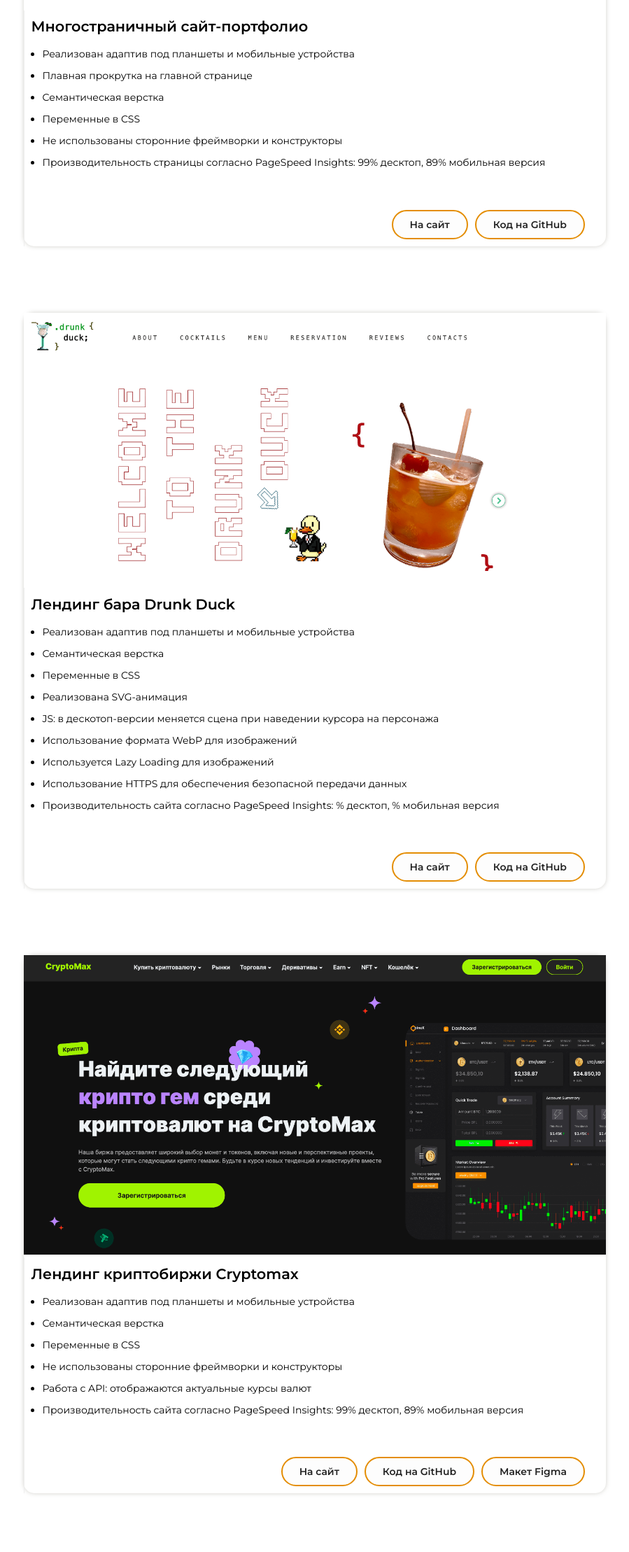
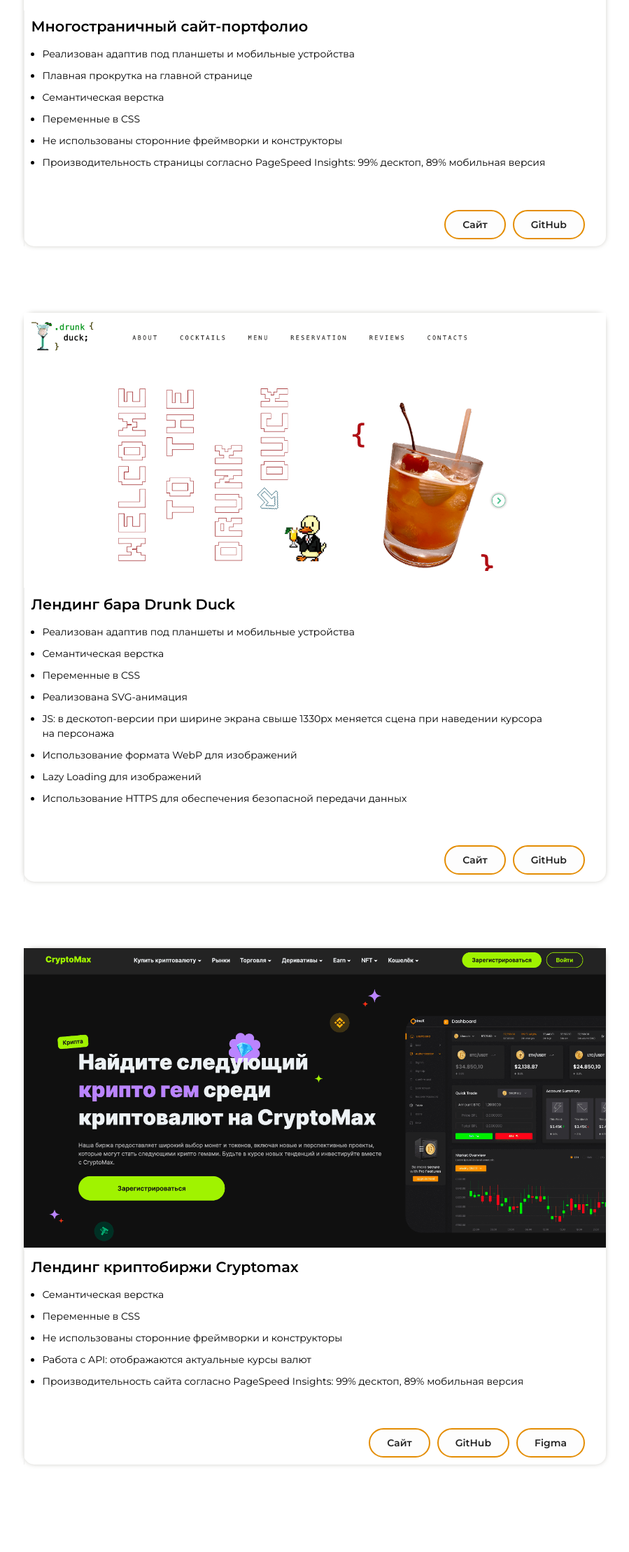
Before and after one commit to saltilo/saltilo, a plain HTML site: page htmldev.html in a window 1280 px wide. Shown: the part 1015-3233 px from the top of the page at 70% size, without its empty margins (43-942 px from the left). Drawn offline with Linux system fonts and the light colour scheme.

Commit message:
Add files via upload

```diff
--- a/htmldev.html
+++ b/htmldev.html
@@ -4,8 +4,6 @@
 <head>
   <meta charset="UTF-8">
   <meta name="viewport" content="width=device-width, initial-scale=1.0">
-   <meta name="description"
-    content="Кристина Тульцева: редактор, HTML-верстальщик и автор статей про IT и технологии">
   <title>HTML-верстальщик: Кристина Тульцева</title>
 </head>
 <link rel="stylesheet" href="./CSS/main.css">
@@ -75,18 +73,16 @@
     <div class="head-h2-description">
       <section class="text-text">
         <p>Упущенное, конечно, не наверстаю, а вот симпатичный сайт — запросто. Например, этот сайт-портфолио
-          сверстан с нуля без использования конструкторов и фреймворков.</p>
+          сверстан с нуля без использования конструкторов и фреймворков.</p>
 
         <p>Если хотите такой же —
           <a href="mailto:k.tultseva@gmail.com">пишите</a>, договоримся.
         </p>
-        <p>Изучала современную верстку на курсах Йонаса Шмедтманна на Udemy, курсах «ВебКадеми» и других ресурсах.
+        <p>Изучала современную верстку на курсах Йонаса Шмедтманна на Udemy, курсах «ВебКадеми» и других ресурсах.
           Верстала сайты для друзей.</p>
-        <p>Сейчас учусь на фронтенд-разработчика.</p>
+        <p>Сейчас учусь на фронтенд-разработчика.</p>
 
       </section>
-
-
 
 
     </div>
@@ -100,17 +96,16 @@
       <div class="site-card-item-description">
         <p>Многостраничный сайт-портфолио</p>
         <ul>
-          <li>Реализован адаптив под планшеты и мобильные устройства</li>
-          <li>Плавная прокрутка на главной странице</li>
+          <li>Реализован адаптив под планшеты и мобильные устройства</li>
+          <li>Плавная прокрутка на главной странице</li>
           <li>Cемантическая верстка</li>
-          <li>Переменные в CSS</li>
-          <li>Не использованы сторонние фреймворки и конструкторы</li>
+          <li>Переменные в CSS</li>
+          <li>Не использованы сторонние фреймворки и конструкторы</li>
           <li>Производительность страницы согласно PageSpeed Insights: 99% десктоп, 89% мобильная версия</li>
         </ul>
         <div class="card-item-buttons">
-          <a href="index.html" class="web-project-button" role="button">На сайт</a> <a
-            href="https://github.com/saltilo/saltilo" class="web-project-button" role="button">Код на
-            GitHub</a>
+          <a href="index.html" class="web-project-button" role="button">Cайт</a> <a
+            href="https://github.com/saltilo/saltilo" class="web-project-button" role="button">GitHub</a>
         </div>
       </div>
     </div>
@@ -119,19 +114,19 @@
       <div class="site-card-item-description">
         <p>Лендинг бара Drunk Duck</p>
         <ul>
-          <li>Реализован адаптив под планшеты и мобильные устройства</li>
+          <li>Реализован адаптив под планшеты и мобильные устройства</li>
           <li>Семантическая верстка</li>
-          <li>Переменные в CSS</li>
+          <li>Переменные в CSS</li>
           <li>Реализована SVG-анимация</li>
-          <li>JS: в дескотоп-версии меняется сцена при наведении курсора на персонажа</li>
+          <li>JS: в дескотоп-версии при ширине экрана свыше 1330px меняется сцена при наведении курсора на персонажа
+          </li>
           <li>Использование формата WebP для изображений</li>
-          <li>Используется Lazy Loading для изображений</li>
+          <li>Lazy Loading для изображений</li>
           <li>Использование HTTPS для обеспечения безопасной передачи данных</li>
-          <li>Производительность сайта согласно PageSpeed Insights: % десктоп, % мобильная версия</li>
         </ul>
         <div class="card-item-buttons">
-          <a href="https://drunkduckbar.online/" class="web-project-button" role="button" target="_blank">На сайт</a> <a
-            href="#" class="web-project-button" role="button">Код на GitHub</a>
+          <a href="https://drunkduckbar.online/" class="web-project-button" role="button" target="_blank">Cайт</a> <a
+            href="#" class="web-project-button" role="button">GitHub</a>
         </div>
       </div>
     </div>
@@ -144,7 +139,6 @@
       <div class="site-card-item-description">
         <p>Лендинг криптобиржи Cryptomax</p>
         <ul>
-          <li>Реализован адаптив под планшеты и мобильные устройства</li>
           <li>Семантическая верстка</li>
           <li>Переменные в CSS</li>
           <li>Не использованы сторонние фреймворки и конструкторы</li>
@@ -152,22 +146,23 @@
           <li>Производительность сайта согласно PageSpeed Insights: 99% десктоп, 89% мобильная версия</li>
         </ul>
         <div class="card-item-buttons">
-          <a href="cryptomax.html" class="web-project-button" role="button">На сайт</a> <a href="#"
-            class="web-project-button" role="button">Код
-            на
-            GitHub</a> <a href="#" class="web-project-button" role="button">Макет Figma</a>
+          <a href="cryptomax.html" class="web-project-button" role="button">Cайт</a> <a
+            href="https://github.com/saltilo/saltilo/blob/main/cryptomax.html" class="web-project-button"
+            role="button">GitHub</a> <a
+            href="https://www.figma.com/file/C1bz0hVYLkJ2WBHetYOphz/ilink-%D1%82%D0%B5%D1%81%D1%82%D0%BE%D0%B2%D0%BE%D0%B5-%D0%B7%D0%B0%D0%B4%D0%B0%D0%BD%D0%B8%D0%B5?type=design&node-id=0-1&mode=design&t=fJeg1JVMrDy6YAxj-0"
+            class="web-project-button" role="button">Figma</a>
         </div>
       </div>
 
     </div>
   </section>
-    <h3 class="header-h3 web-projects-head">Проекты на Python</h3>
+  <h3 class="header-h3 web-projects-head">Проекты на Python</h3>
   <section class="container-web-projects">
 
 
     <div class="card web-project">
       <div class="site-card-item-image">
-        <img src="./Img/html-dev/python-casino.png" alt="Скриншот бара Drunk Duck">
+        <img src="./Img/html-dev/python-casino.png" alt="Скриншот бара Drunk Duck" loading="lazy">
       </div>
       <div class="site-card-item-description">
         <p>Slot Machine</p>
```
Also changed, not shown: index.html (+20 -22 lines).
